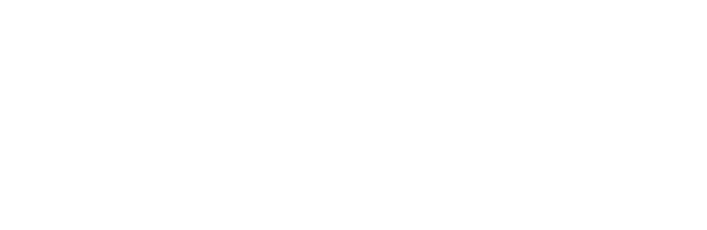
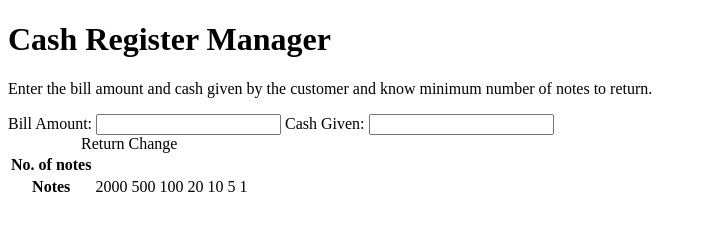
Before and after one commit to mehreenZahid/neogcamp-lesson-6, a plain HTML site: page index.html in a window 1280 px wide. Shown: the whole page, without its empty margins (0-707 px from the left). Drawn offline with Linux system fonts and the light colour scheme.

Commit message:
till table done

```diff
--- a/index.html
+++ b/index.html
@@ -3,9 +3,35 @@
 <head>
     <meta charset="UTF-8">
     <meta name="viewport" content="width=device-width, initial-scale=1.0">
+    <link rel="stylesheet" href="./main.css">
     <title>Cash Register</title>
 </head>
 <body>
-
+    <div class="container">
+        <h1 class="heading">Cash Register Manager</h1>
+        <p class="description">Enter the bill amount and cash given by the customer and know minimum number of notes to return.</p>
+        <label for="bill-amount">Bill Amount:</label>
+        <input id="bill-amount" type="text">
+        <label for="cash-given">Cash Given:</label>
+        <input id="cash-given" type="text">
+        <table class="cash-change-table">
+            <caption>Return Change</caption>
+            <tr>
+                <th>No. of notes</th>
+                <td></td>
+            </tr>
+            <tr>
+                <th>Notes</th>
+                <td>2000</td>
+                <td>500</td>
+                <td>100</td>
+                <td>20</td>
+                <td>10</td>
+                <td>5</td>
+                <td>1</td>
+            </tr>
+        </table>
+    </div>
 </body>
+<script src="./index.js"></script>
 </html>
```
